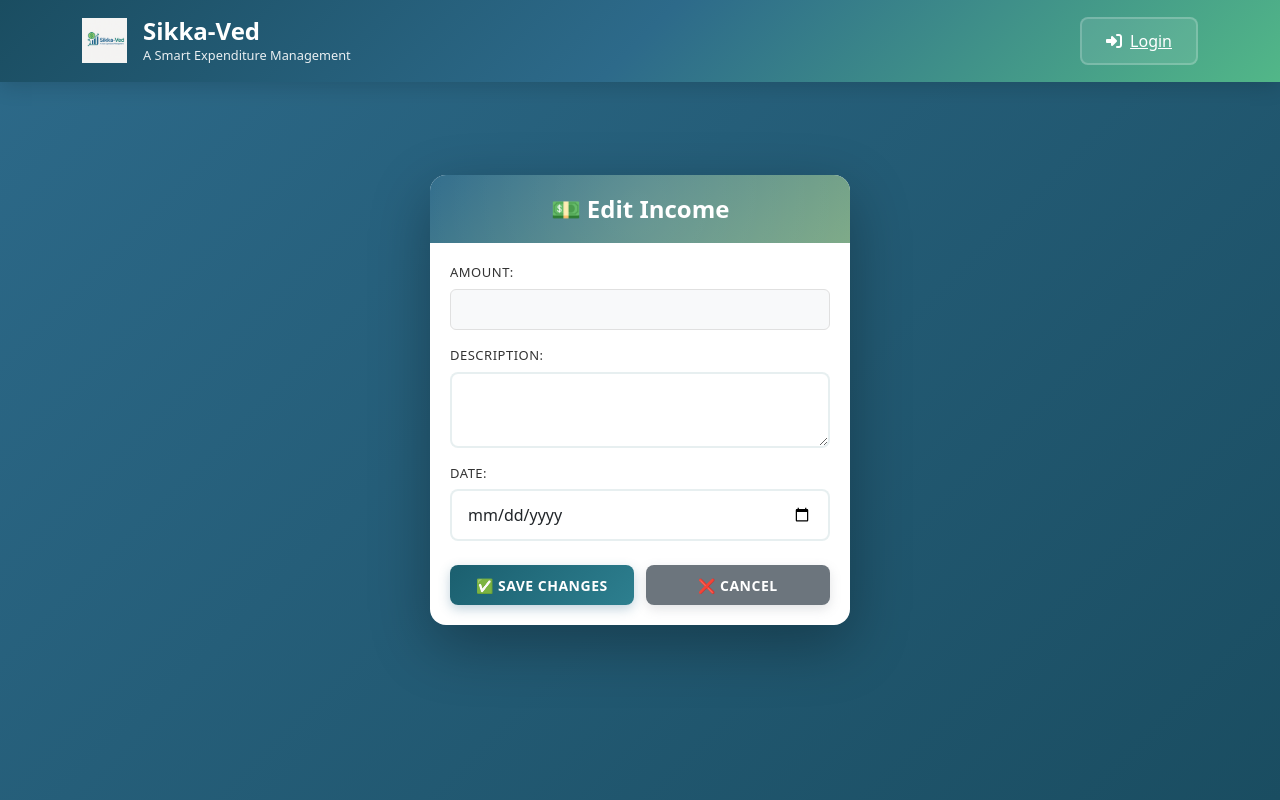
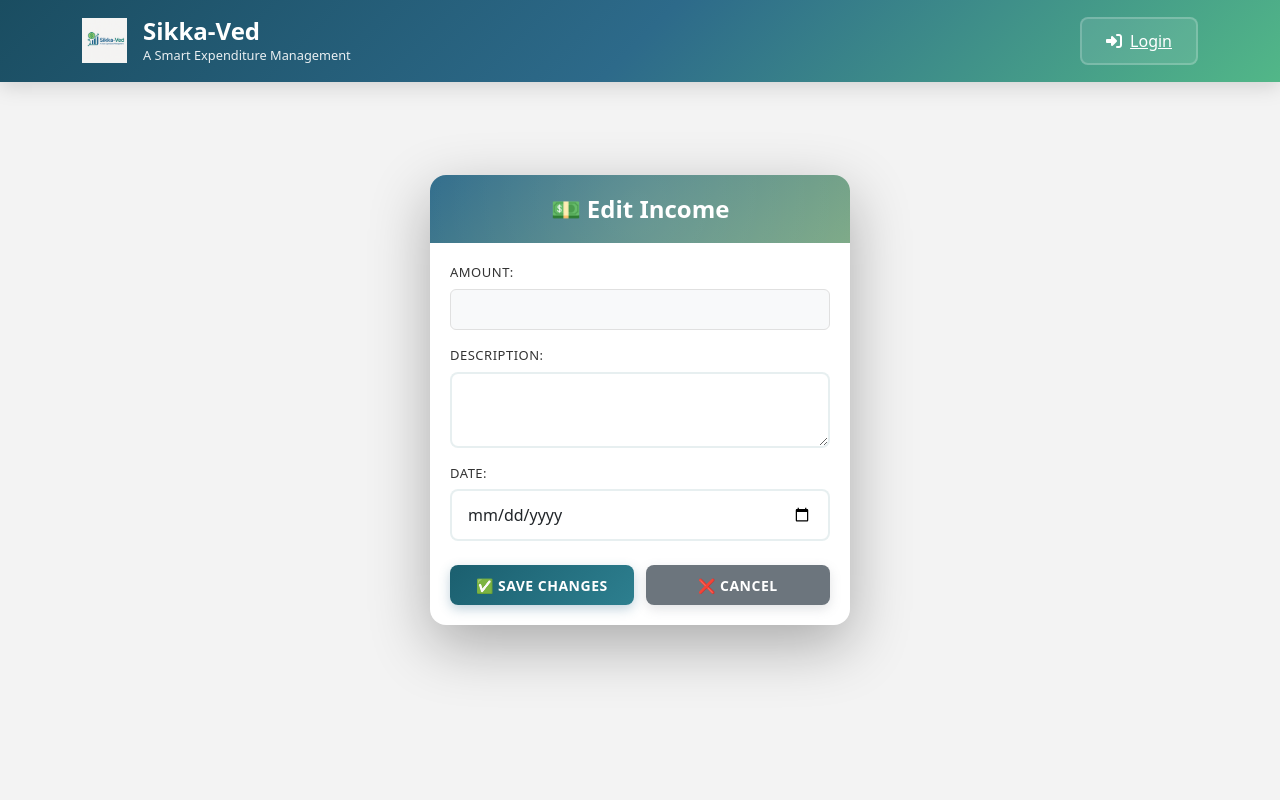
Before and after one commit to utsav0514/Sika_ved, a Django app: template core_app/templates/edit_income.html in a window 1280 px wide. Run offline with Django 5.2, Linux system fonts and the light colour scheme; the template is opened without the code that fills it: values named after a table or form of the project are taken from there, others are empty.

Commit message:
Update background styles for edit expense and edit income pages for improved visual consistency

```diff
--- a/core_app/templates/edit_expense.html
+++ b/core_app/templates/edit_expense.html
@@ -18,7 +18,7 @@
         display: flex;
         align-items: center;
         justify-content: center;
-        background: linear-gradient(135deg, #2d6a8a 0%, #1a4d61 100%);
+        background: #ffffff;
         padding: 0;
     }
 
--- a/core_app/templates/edit_income.html
+++ b/core_app/templates/edit_income.html
@@ -18,7 +18,7 @@
         display: flex;
         align-items: center;
         justify-content: center;
-        background: linear-gradient(135deg, #2d6a8a 0%, #1a4d61 100%);
+        background: #f3f3f3;
         padding: 0;
     }
 
```
